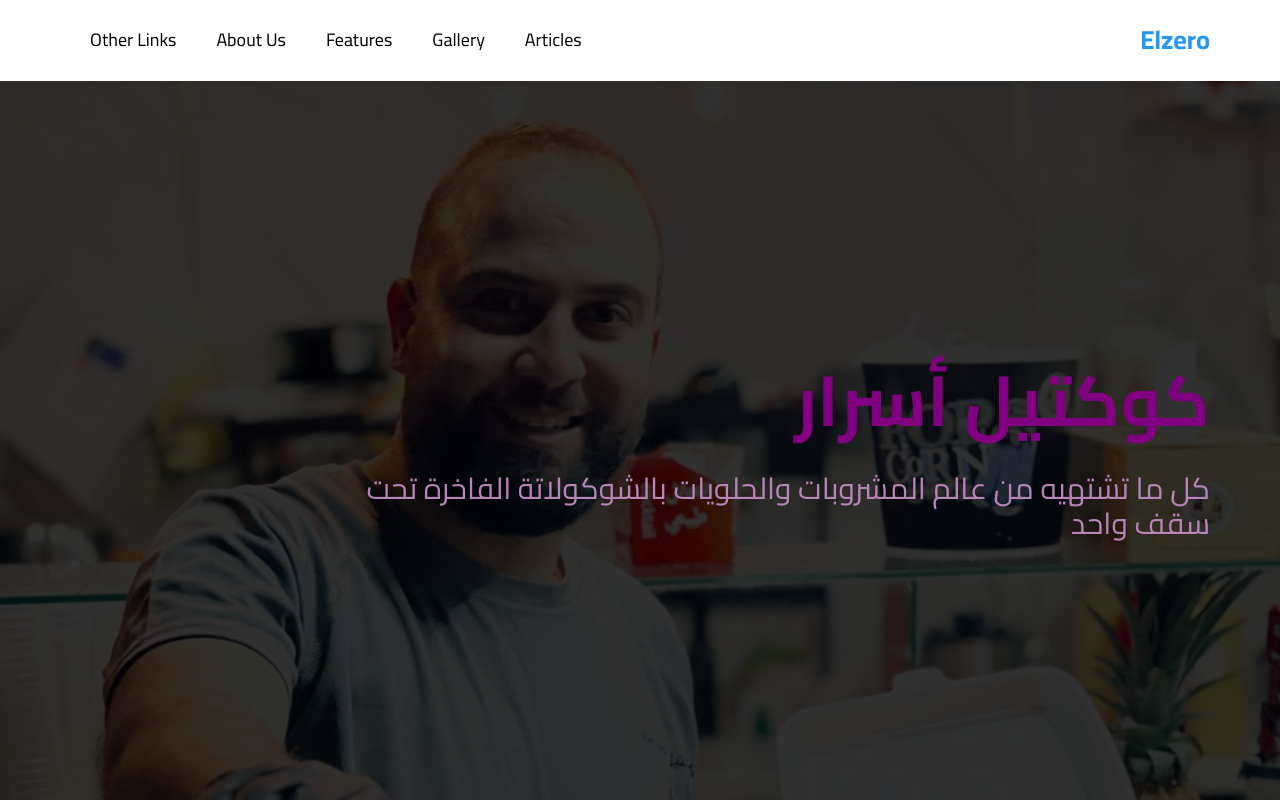
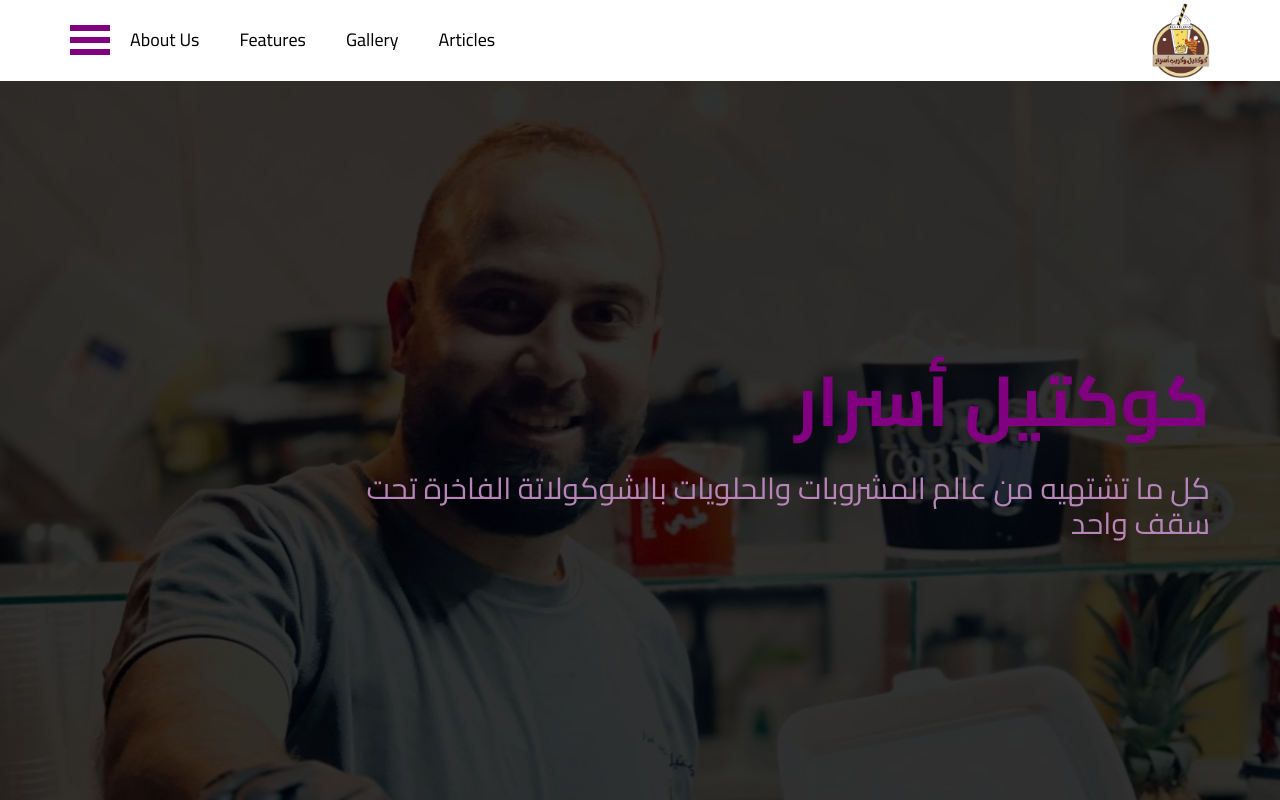
Before and after one commit to AbdalrahmanMohammad/project3, a plain HTML site: page index.html in a window 1280 px wide. Shown: the top 800 px of the page. Drawn offline with Linux system fonts and the light colour scheme.

Commit message:
work on the header

```diff
--- a/css/main.css
+++ b/css/main.css
@@ -1,6 +1,7 @@
 /* Start variables */
 :root {
     --main-color: #2196f3;
+    /* --main-color: purple; */
     --main-color-alt: #1787e0;
     --main-transition: 0.3s;
     --section-padding: 100px;
@@ -219,8 +220,50 @@ body>header .container ul.main-nav>li>a:hover::after {
     width: 100%;
 }
 
+body>header .container ul.main-nav .others {
+    display: flex;
+    align-items: center;
+}
+
+body>header .container ul.main-nav .others a::after {
+    height: 0;
+}
+
+body>header .container ul.main-nav .others>a {
+    padding: 0;
+    /* background-color: blue; */
+    width: 40px;
+    height: 30px;
+    display: flex;
+    flex-direction: column;
+    justify-content: space-between;
+    cursor: pointer;
+}
+
+body>header .container ul.main-nav .others>a:hover div::after {
+    width: 0;
+}
+
+body>header .container ul.main-nav .others>a div {
+    width: 100%;
+    height: 6px;
+    background-color: rgb(68, 6, 68);
+    position: relative;
+}
+
+body>header .container ul.main-nav .others>a div::after {
+    content: "";
+    position: absolute;
+    left: 0;
+    top: 0;
+    height: 100%;
+    background-color: purple;
+    transition-duration: 0.3s;
+    width: 100%;
+}
+
 body>header .container .logo {
-    display: block;
+    /* display: block;
     color: var(--main-color);
     font-size: 26px;
     text-transform: capitalize;
@@ -228,7 +271,8 @@ body>header .container .logo {
     align-self: stretch;
     display: flex;
     align-items: center;
-    justify-content: center;
+    justify-content: center; */
+    width: 58px;
 }
 
 @media (max-width:767px) {
@@ -237,14 +281,15 @@ body>header .container .logo {
     }
 
     body>header .container .logo {
-        padding-top: 15px;
-        padding-bottom: 10px;
+        padding-top: 5px;
+        /* padding-bottom: 10px; */
     }
 
     body>header .container ul.main-nav>li>a {
         font-size: 14px;
         padding: 10px;
     }
+
 }
 
 body>header .second-nav {
--- a/index.html
+++ b/index.html
@@ -21,30 +21,42 @@
     <!-- start header -->
     <header>
         <div class="container">
-            <a href="" class="logo">elzero</a>
-            <!-- <img src="images/logo.jpg" class="logo"alt=""> -->
+            <!-- <a href="" class="logo">elzero</a> -->
+            <img src="images/logo.png" class="logo" alt="">
             <ul class="main-nav">
                 <li><a href="#articles">articles</a></li>
                 <li><a href="#gallery">gallery</a></li>
                 <li><a href="#features">features</a></li>
                 <li><a href="#footer">about us</a></li>
-                <li><a>other links</a>
+                <li class="others"><a>
+                        <div></div>
+                        <div></div>
+                        <div></div>
+                    </a>
                     <div class="second-nav">
                         <div class="photo"><img src="images/drinks.png" alt=""></div>
                         <div class="links-container">
                             <ul class="links">
-                                <li><a href="#testmonials"><i class="fa-solid fa-martini-glass-citrus"></i>Testimonials</a></li>
-                                <li><a href="#members"><i class="fa-solid fa-martini-glass-citrus"></i>Team members</a></li>
-                                <li><a href="#services"><i class="fa-solid fa-martini-glass-citrus"></i>services</a></li>
-                                <li><a href="#skills"><i class="fa-solid fa-martini-glass-citrus"></i>our skills</a></li>
-                                <li><a href="#works"><i class="fa-solid fa-martini-glass-citrus"></i>how it works</a></li>
+                                <li><a href="#testmonials"><i
+                                            class="fa-solid fa-martini-glass-citrus"></i>Testimonials</a></li>
+                                <li><a href="#members"><i class="fa-solid fa-martini-glass-citrus"></i>Team members</a>
+                                </li>
+                                <li><a href="#services"><i class="fa-solid fa-martini-glass-citrus"></i>services</a>
+                                </li>
+                                <li><a href="#skills"><i class="fa-solid fa-martini-glass-citrus"></i>our skills</a>
+                                </li>
+                                <li><a href="#works"><i class="fa-solid fa-martini-glass-citrus"></i>how it works</a>
+                                </li>
                             </ul>
                             <ul class="links">
                                 <li><a href="#events"><i class="fa-solid fa-martini-glass-citrus"></i>events</a></li>
-                                <li><a href="#plans"><i class="fa-solid fa-martini-glass-citrus"></i>pricing plans</a></li>
-                                <li><a href="#videos"><i class="fa-solid fa-martini-glass-citrus"></i>top videos</a></li>
+                                <li><a href="#plans"><i class="fa-solid fa-martini-glass-citrus"></i>pricing plans</a>
+                                </li>
+                                <li><a href="#videos"><i class="fa-solid fa-martini-glass-citrus"></i>top videos</a>
+                                </li>
                                 <li><a href="#stats"><i class="fa-solid fa-martini-glass-citrus"></i>stats</a></li>
-                                <li><a href="#discount"><i class="fa-solid fa-martini-glass-citrus"></i>request a descount</a></li>
+                                <li><a href="#discount"><i class="fa-solid fa-martini-glass-citrus"></i>request a
+                                        descount</a></li>
                             </ul>
                         </div>
                     </div>
@@ -597,7 +609,7 @@
     <!-- end skills -->
     <div class="spikes"></div>
     <!-- start how it works -->
-    <div class="works"id="works">
+    <div class="works" id="works">
         <div class="special-heading">
             how it works? </div>
         <div class="container">
```
Also changed, not shown: images/logo.jpg (deleted), images/logo.png (added).
